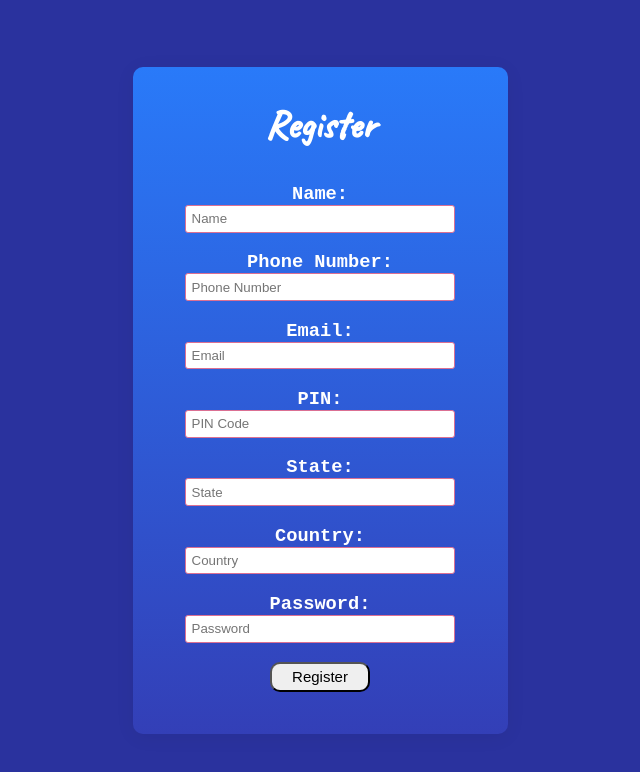
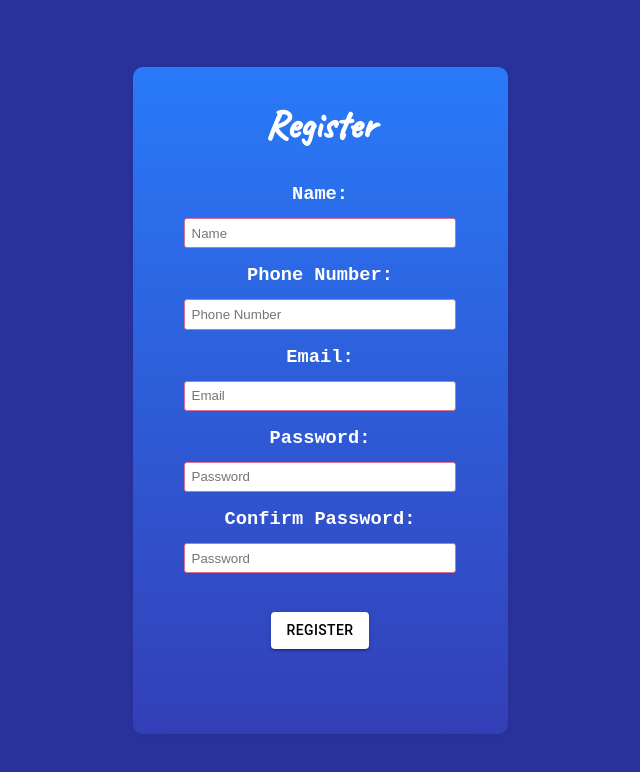
Before and after one commit to aabidraina6/p2ptest, a React (Create React App) app in the folder frontend/: page /register in a window 1280 px wide. Shown: the top 772 px of the page, without its empty margins (320-960 px from the left). Built offline with nearby package versions, Linux system fonts and the light colour scheme; no server answers.

Commit message:
styling in progress

```diff
--- a/frontend/src/components/chatbox.css
+++ b/frontend/src/components/chatbox.css
@@ -33,7 +33,8 @@
 }
 
 .chatBoxBottom {
-  margin-top: 20px;
+  margin-top: 10px;
+  margin-bottom: 10px;
   display: flex;
   align-items: center;
   justify-content: space-between;
@@ -41,13 +42,14 @@
 
 .chatMessageInput {
   width: 70%;
-  height: 60px;
+  height: 40px;
   padding: 10px;
 }
 
 .chatSubmitButton {
   width: 70px;
   height: 40px;
+  margin: 10px;
   border: none;
   border-radius: 5px;
   cursor: pointer;
--- a/frontend/src/components/frontpage.jsx
+++ b/frontend/src/components/frontpage.jsx
@@ -1,16 +1,19 @@
 import React from 'react';
-import { useNavigate  } from 'react-router-dom';
+import { useNavigate } from 'react-router-dom';
 import image from './homepageutils/images.jpeg';
+import { Button } from '@mui/material';
 
 const divstyle = {
 
   margin: "auto",
+  align :"center",
+  marginTop:"40%",
   height: "45%",
   color: "white",
   width: "90%",
-  backgroundColor: "#87CEEB",
+  backgroundColor: "#DAF5FF",
   fontFamily: "Arial",
-  borderRadius: "30px"
+  borderRadius: "30px"
 };
 
 
@@ -27,20 +30,19 @@ const FrontPage = () => {
 
   return (
     <div className="App">
-    <div className="front-page">
-    <h1 style={{ textAlign: "center", fontFamily: 'Caveat' }}>P2P APP </h1>
-      <div style = {divstyle}>
-      <img src={image} align="center" style = {{marginLeft: "17px", paddingTop: "3.5%", maxHeight: "90%", width: "91%",  align:"center", borderRadius: "35px"}} alt="social media app" className="front-page__image" />
+      <div className="front-page">
+        <h1 style={{ textAlign: "center", fontFamily: 'Caveat', marginTop:"50%" }}>P2P APP </h1>
+        <div style={divstyle}>
+          <br />
+          <h3 style={{textAlign:"center", color:"black", fontFamily: 'MV Boli'}}>Welcome to our P2P App !!</h3>
+          <h3 style={{textAlign:"center", color:"black", fontFamily: 'MV Boli'}}>Get started here with your account</h3>
+          <div align="center" className="front-page__buttons">
+            <Button variant='contained' style={{width:"80%", backgroundColor:"#2192FF", color:"white"}} onClick={() => { handleSignUp() }}>Sign up</Button>
+            <br /><br />
+            <Button variant='contained' style={{width:"80%", backgroundColor:"#2192FF", color:"white"}} onClick={() => { handleSignIn() }}>Sign in</Button>
+          </div>
+        </div>
       </div>
-      <br /><br /><br /><br />
-      <div align="center" className="front-page__buttons">
-      <button style={{ cursor: "pointer", borderRadius: "10px", fontSize: "15px", width: "100px", height: "30px" }} onClick={() => { handleSignUp() }}> Sign-Up </button>
-      <br /><br /><br /><br />
-      <button style={{ cursor: "pointer", borderRadius: "10px", fontSize: "15px", width: "100px", height: "30px" }} onClick={() => { handleSignIn() }}> Login </button>
-        {/* <button className="front-page__signin" onClick={handleSignIn}>Sign In</button> */}
-        {/* <button className="front-page__signup" onClick={handleSignUp}>Sign Up</button> */}
-      </div>
-    </div>
     </div>
   );
 };
--- a/frontend/src/components/loginpage.jsx
+++ b/frontend/src/components/loginpage.jsx
@@ -3,7 +3,9 @@ import { useNavigate } from "react-router-dom";
 import styled from 'styled-components'
 import { useState } from "react";
 import axios from 'axios';
-
+import FormHelperText from '@mui/material/FormHelperText';
+import FormControl from '@mui/material/FormControl';
+import { Button } from '@mui/material';
 
 const TextField = styled.input.attrs(props => ({
     type: 'text',
@@ -28,27 +30,32 @@ const PasswordField = styled.input.attrs(props => ({
   padding: ${props => props.padding};
 `
 
-
-
-
 export const LoginPage = () => {
     const navigate = useNavigate()
     const [pass, setPass] = useState('')
     const [email, setEmail] = useState('')
 
+    const [helperemail, setHelperemail] = useState('')
+    const [helperpass, setHelperpass] = useState('')
+    const [invaliduser, setInvaliduser] = useState('')
 
     const Logincheck = async () => {
         console.log("email is ",email);
         console.log("pass is ", pass);
 
         if(email === ""){
-            window.alert("Email is necessary!!");
+            setHelperemail("Email is necessary!!")
             return;
+        }else{
+            setHelperemail("")
         }
 
         if(pass === ""){
-            window.alert("Password is necessary!!")
+            setHelperpass("Password is necessary!!")
             return;
+        }
+        else{
+            setHelperpass("")
         }
 
         const detailsobj = {
@@ -71,7 +78,8 @@ export const LoginPage = () => {
                     console.log("here i am in the login page with my data");
                     if (res.data.data === "Invalid Credentials") {
                         console.log("invalid user");
-                        window.alert("Invalid Credentials");
+                        setInvaliduser("Please Enter Valid Credentials")
+                        // window.alert("Invalid Credentials");
 
                     } else {
                         console.log("valid user");
@@ -95,15 +103,30 @@ return (
         <div className="Login" align="center" >
             <p style={{ textAlign: "center", fontFamily: 'Caveat', fontSize: "2.5rem" }}>Login</p>
             <br />
-            <h3> Email: <br /><br /><TextField placeholder="Username/Email" value={email} onChange={(e) => setEmail(e.target.value)} padding="0.6em" /></h3>
+            <h3> Email: <br /></h3>
+            <FormControl error variant="standard">
+            <TextField placeholder="Username/Email" value={email} onChange={(e) => setEmail(e.target.value)} padding="0.6em" />
+            <FormHelperText style = {{color: "#FA9884", fontSize: "15px"}}   id="component-error-text">{helperemail}</FormHelperText>
+            </FormControl>
+
             <br />
-            <h3> Password: <br /><br /><PasswordField placeholder="Password" value={pass} onChange={(e) => setPass(e.target.value)} padding="0.6em" /></h3>
-            <br />
-            <button style={{ cursor: "pointer", borderRadius: "10px", fontSize: "15px", width: "100px", height: "30px" }} onClick={() => { Logincheck() }}> Login </button>
+            <h3> Password: <br /></h3>
+            <FormControl error variant="standard">
+            <PasswordField placeholder="Password" value={pass} onChange={(e) => setPass(e.target.value)} padding="0.6em" />
+            <FormHelperText style = {{color: "#FA9884", fontSize: "15px"}}   id="component-error-text">{helperpass}</FormHelperText>
+            </FormControl>
+
+
             <br /><br /><br />
+
+            {/* <button style={{ cursor: "pointer", borderRadius: "10px", fontSize: "15px", width: "100px", height: "30px" }} onClick={() => { Logincheck() }}> Login </button> */}
+            <Button variant='contained' style={{ width:"29%", backgroundColor:"white", color:"black"}} onClick={() => { Logincheck() }}>Login</Button>
+            <FormHelperText style = {{textAlign: "center" , color: "#FA9884", fontSize: "15px"}}   id="component-error-text">{invaliduser}</FormHelperText>
+            <br /><br />
             &nbsp;&nbsp;&nbsp;&nbsp;Don't have an Account yet?? &nbsp;
             <br /><br />
-            <button style={{ cursor: "pointer", borderRadius: "10px", fontSize: "15px", width: "100px", height: "30px" }} onClick={() => { navigate("/register") }}> Register </button>
+            {/* <button style={{ cursor: "pointer", borderRadius: "10px", fontSize: "15px", width: "100px", height: "30px" }} onClick={() => { navigate("/register") }}> Register </button> */}
+            <Button variant='contained' style={{ backgroundColor:"white", color:"black"}} onClick={() => { navigate("/register") }}>Register</Button>
             <br /><br />
         </div>
     </div>
--- a/frontend/src/components/registrationpage.jsx
+++ b/frontend/src/components/registrationpage.jsx
@@ -2,6 +2,9 @@ import React, { useState } from "react";
 // import { useNavigate } from "react-router-dom";
 import styled from 'styled-components'
 import axios from 'axios'
+import FormHelperText from '@mui/material/FormHelperText';
+import FormControl from '@mui/material/FormControl';
+import { Button } from '@mui/material';
 
 const TextField = styled.input.attrs(props => ({
     type: 'text',
@@ -31,26 +34,46 @@ export const RegistrationPage = () => {
     const [name  , setName] = useState('')
     const [phone , setPhone] = useState('')
     const [email , setEmail] = useState('')
-    const [pin , setPin] = useState('')
-    const [state , setState] = useState('')
-    const [country  , setCountry] = useState('')
     const [pass, setPass] = useState('')
+    const [confpass, setConfpass] = useState('')
+
+    const [helpername  , setHelpername] = useState('')
+    const [helperphone , setHelperphone] = useState('')
+    const [helperemail , setHelperemail] = useState('')
+    const [helperpass, setHelperpass] = useState('')
+    const [helperconfpass, setHelperconfpass] = useState('')
+
+
+
+    const [pin , setPin] = useState('123456')
+    const [state , setState] = useState('State')
+    const [country  , setCountry] = useState('Country')
+
 
     const RegisterPage = async () => {
 
       if(name === ""){
-        window.alert("Name is necessary!!");
+        setHelpername("Name is necessary!!")
+        // window.alert("Name is necessary!!");
         return;
+      }else{
+        setHelpername("")
       }
 
       if(phone === ""){
-        window.alert("Phone Number is necessary!!");
+        setHelperphone("Phone Number is necessary!!")
+        // window.alert("Phone Number is necessary!!");
         return;
+      }else{
+        setHelperphone("")
       }
 
       if(email === ""){
-        window.alert("Email is necessary!!");
+        setHelperemail("Email is necessary!!")
+        // window.alert("Email is necessary!!");
         return;
+      }else{
+        setHelperemail("")
       }
 
       if(pin === ""){
@@ -69,8 +92,26 @@ export const RegistrationPage = () => {
       }
 
       if(pass === ""){
-        window.alert("Password is necessary!!");
+        setHelperpass("Password is necessary!!")
+        // window.alert("Password is necessary!!");
         return;
+      }else{
+          setHelperpass("")
+      }
+
+      if(confpass === ""){
+        setHelperconfpass("Confirm Password is necessary!!")
+        // window.alert("Password is necessary!!");
+        return;
+      }else{
+        setHelperconfpass("")
+      }
+
+      if(pass != confpass){
+        setHelperconfpass("Password does not match!!")
+        return;
+      }else{
+        setHelperconfpass("")
       }
 
 
@@ -111,15 +152,40 @@ export const RegistrationPage = () => {
         <div className="App">
         <div className="Login" align="center" >
             <h2 style={{ textAlign: "center", fontFamily: 'Caveat', fontSize:"2.5rem" }}>Register</h2>
-            <h3> Name: <br/><TextField placeholder="Name" value={name} onChange={(e) => setName(e.target.value)} padding="0.4em" /></h3>
-            <h3> Phone Number: <br/><TextField placeholder="Phone Number" value={phone} onChange={(e) => setPhone(e.target.value)} padding="0.4em" /></h3>
-            <h3> Email: <br/><TextField placeholder="Email" value={email} onChange={(e) => setEmail(e.target.value)} padding="0.4em" /></h3>
-            <h3> PIN: <br/><TextField placeholder="PIN Code" value={pin} onChange={(e) => setPin(e.target.value)} padding="0.4em" /></h3>
-            <h3> State: <br/><TextField placeholder="State" value={state} onChange={(e) => setState(e.target.value)} padding="0.4em" /></h3>
-            <h3> Country: <br/><TextField placeholder="Country" value={country} onChange={(e) => setCountry(e.target.value)} padding="0.4em" /></h3>
-            <h3> Password: <br /><PasswordField placeholder="Password" value={pass} onChange={(e) => setPass(e.target.value)} padding="0.4em" /></h3>
 
-            <button style={{cursor: "pointer" , borderRadius: "10px" ,fontSize: "15px" ,width: "100px" , height: "30px"}} onClick={()=>{RegisterPage()}}> Register </button>
+            <h3 style = {{margin: "13px"}}> Name: </h3>
+            <FormControl error variant="standard">
+            <TextField placeholder="Name" value={name} onChange={(e) => setName(e.target.value)} padding="0.5em" />
+            <FormHelperText style = {{color: "#FA9884", fontSize: "15px" , margin: "0px"}}   id="component-error-text">{helpername}</FormHelperText>
+            </FormControl>
+
+            <h3 style = {{margin: "13px"}}> Phone Number: </h3>
+            <FormControl error variant="standard">
+            <TextField placeholder="Phone Number" value={phone} onChange={(e) => setPhone(e.target.value)} padding="0.5em" />
+            <FormHelperText style = {{color: "#FA9884", fontSize: "15px" , margin: "0px"}}   id="component-error-text">{helperphone}</FormHelperText>
+            </FormControl>
+
+            <h3 style = {{margin: "13px"}}> Email: </h3>
+            <FormControl error variant="standard">
+            <TextField placeholder="Email" value={email} onChange={(e) => setEmail(e.target.value)} padding="0.5em" />
+            <FormHelperText style = {{color: "#FA9884", fontSize: "15px" , margin: "0px"}}   id="component-error-text">{helperemail}</FormHelperText>
+            </FormControl>
+
+            <h3 style = {{margin: "13px"}}> Password: </h3>
+            <FormControl error variant="standard">
+            <PasswordField placeholder="Password" value={pass} onChange={(e) => setPass(e.target.value)} padding="0.5em" />
+            <FormHelperText style = {{color: "#FA9884", fontSize: "15px" , margin: "0px"}}   id="component-error-text">{helperpass}</FormHelperText>
+            </FormControl>
+
+            <h3 style = {{margin: "13px"}}>Confirm Password: </h3>
+            <FormControl error variant="standard">
+            <PasswordField placeholder="Password" value={confpass} onChange={(e) => setConfpass(e.target.value)} padding="0.5em" />
+            <FormHelperText style = {{color: "#FA9884", fontSize: "15px" , margin: "0px"}}   id="component-error-text">{helperconfpass}</FormHelperText>
+            </FormControl>
+
+            <br/><br/>
+            {/* <button style={{cursor: "pointer" , borderRadius: "10px" ,fontSize: "15px" ,width: "100px" , height: "30px"}} onClick={()=>{RegisterPage()}}> Register </button> */}
+            <Button variant='contained' style={{marginTop:"18px", backgroundColor:"white", color:"black"}} onClick={()=>{RegisterPage()}}>Register</Button>
         </div>
         </div>
     )
--- a/frontend/src/components/videoplayer.jsx
+++ b/frontend/src/components/videoplayer.jsx
@@ -11,6 +11,7 @@ const mystyle = {
     backgroundColor: "#87CEEB",
 }
 
+
 const vidmystyle = {
     border: "2px solid",
     height: "100px",
@@ -19,9 +20,6 @@ const vidmystyle = {
     margin: "5%",
     marginTop: "0%",
 }
-
-
-
 
 
 const Videoplayer = () => {
@@ -41,6 +39,8 @@ const Videoplayer = () => {
                 </Paper>
             )}
 
+
+
             {callAccepted && !callEnded && (
                 <Paper style={mystyle}>
                     <Grid item xs={12} md={6}>
```
Also changed, not shown: frontend/src/components/chatboxpg.jsx (+1 -27 lines), frontend/src/components/chatlist.jsx (+9 -5 lines).
